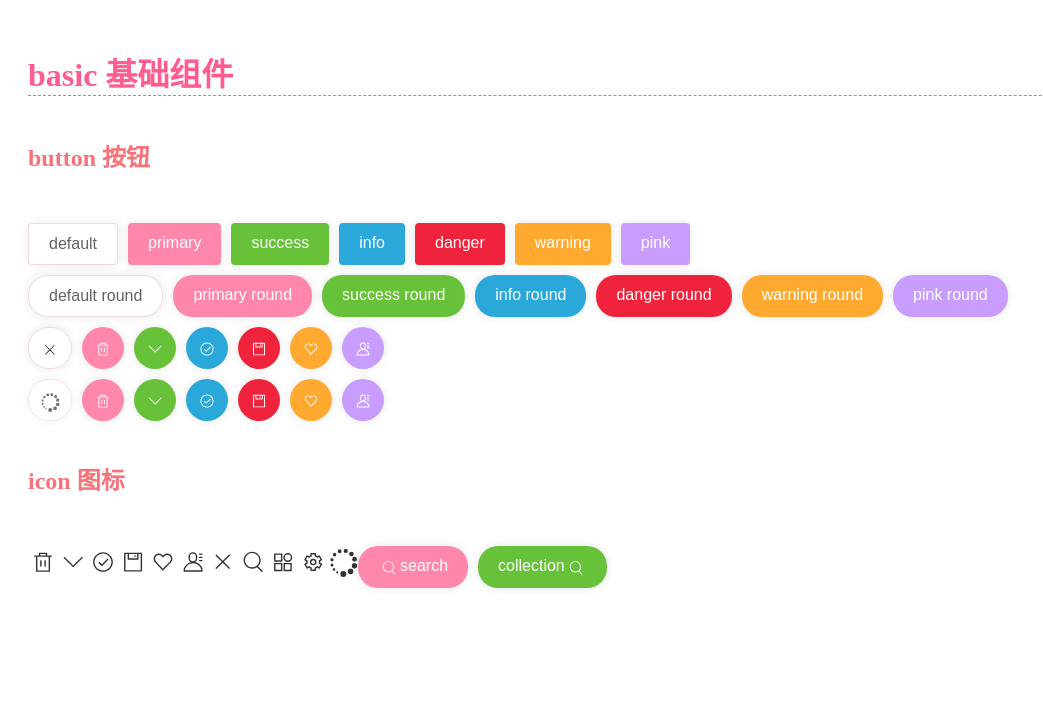
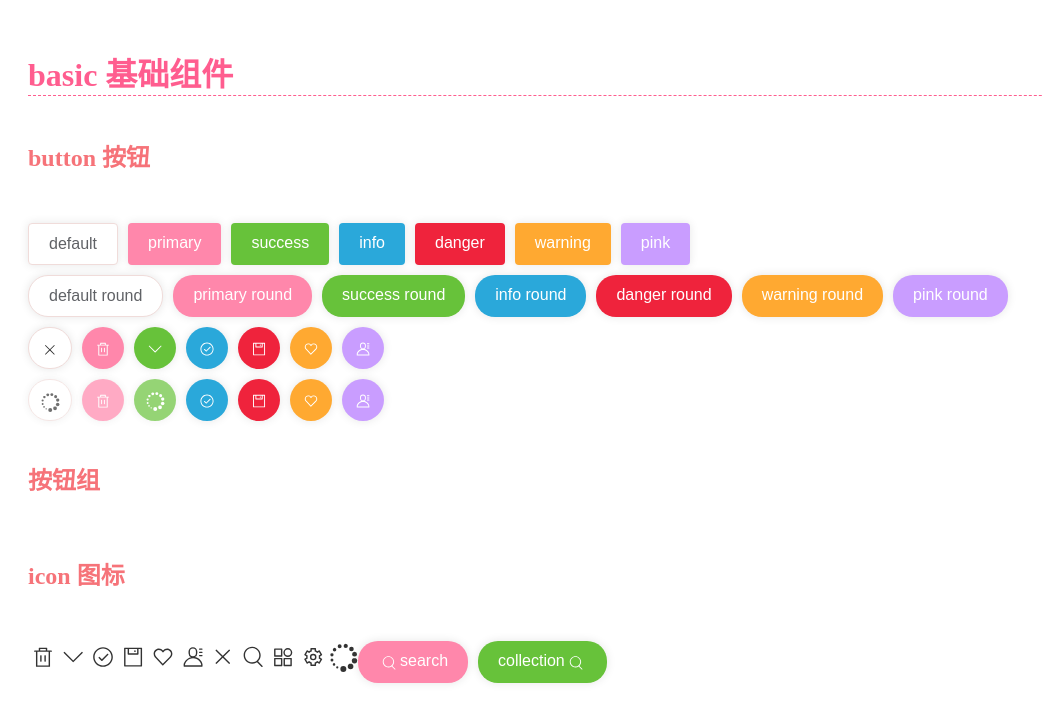
Before and after one commit to stellaF2/stellaF2.github.io, a Vue app: page / in a window 1280 px wide. Shown: the top 722 px of the page, without its empty margins (0-1043 px from the left). Built offline with nearby package versions, Linux system fonts and the light colour scheme.

Commit message:
feat(component): add button-group component

```diff
--- a/src/packages/Button.vue
+++ b/src/packages/Button.vue
@@ -1,6 +1,11 @@
 <template>
-    <button class='s-button' :class='btnClass' :disabled='disabled'>
-      <s-icon :icon='icon' v-if='icon' class='icon'></s-icon>
+    <button
+      class='s-button'
+      :class='btnClass'
+      :disabled='isDisabled'
+      @click='$emit("click", $event)'
+    >
+      <s-icon :icon='loading ? "loading": icon' v-if='icon' class='icon'></s-icon>
       <span v-if='this.$slots.default'>
         <slot></slot>
       </span>
@@ -28,6 +33,7 @@ export default {
     circle: Boolean,
     iconRight: Boolean,
     disabled: Boolean,
+    loading: Boolean,
   },
   name: 's-button',
   computed: {
@@ -42,6 +48,9 @@ export default {
       this.icon && this.type && this.iconRight && classes.push('icon-right');
       return classes;
     },
+    isDisabled() {
+      return this.loading || this.disabled || this.icon ==='loading';
+    }
   },
   components: {
     SIcon,
@@ -126,9 +135,23 @@ $active-color: #F78989;
       order: 2;
     }
   }
-  &:disabled {
+
+}
+[disabled] {
+  &.s-button {
     cursor: not-allowed;
     opacity: .7;
+    &:hover {
+      background: none;
+      border: 1px solid $border-color;
+    }
+    @each $type, $color in (primary:$primary, success: $success, info: $info, danger: $danger, warning: $warning, purple: $purple) {
+      &-#{$type}:hover {
+        background: #{$color};
+        border: #{$color};
+        color: #fff;
+      }
+    }
   }
 }
 </style>
--- a/src/views/Basic.vue
+++ b/src/views/Basic.vue
@@ -2,12 +2,12 @@
   <div>
     <h2>button 按钮</h2>
     <s-button>default</s-button>
-    <s-button type="primary">primary</s-button>
-    <s-button type="success">success</s-button>
-    <s-button type="info">info</s-button>
-    <s-button type="danger">danger</s-button>
-    <s-button type="warning">warning</s-button>
-    <s-button type="purple">pink</s-button>
+    <s-button @click="handleClick" type="primary">primary</s-button>
+    <s-button @click="handleClick" type="success">success</s-button>
+    <s-button @click="handleClick" type="info">info</s-button>
+    <s-button @click="handleClick" type="danger">danger</s-button>
+    <s-button @click="handleClick" type="warning">warning</s-button>
+    <s-button @click="handleClick" type="purple">pink</s-button>
 
     <div>
       <s-button round>default round</s-button>
@@ -30,14 +30,16 @@
     </div>
 
     <div>
-      <s-button icon="loading" circle disabled></s-button>
-      <s-button type="primary" icon="delete" circle></s-button>
-      <s-button type="success" icon="down" circle></s-button>
+      <s-button icon="close" circle @click='handleClick' loading></s-button>
+      <s-button type="primary" icon="delete" circle disabled></s-button>
+      <s-button type="success" icon="loading" circle></s-button>
       <s-button type="info" icon="selection" circle></s-button>
       <s-button type="danger" icon="save" circle></s-button>
       <s-button type="warning" icon="collection" circle></s-button>
       <s-button type="purple" icon="addresslist" circle></s-button>
     </div>
+
+    <h2>按钮组</h2>
 
     <h2>icon 图标</h2>
     <s-icon icon="delete"></s-icon>
@@ -58,7 +60,12 @@
 
 <script>
 export default {
-  name: 'basic'
+  name: 'basic',
+  methods: {
+    handleClick(e) {
+      console.log(e, 'e');
+    }
+  }
 }
 </script>
 
```
Also changed, not shown: src/packages/ButtonGroup.vue (added, +15 -0 lines).
